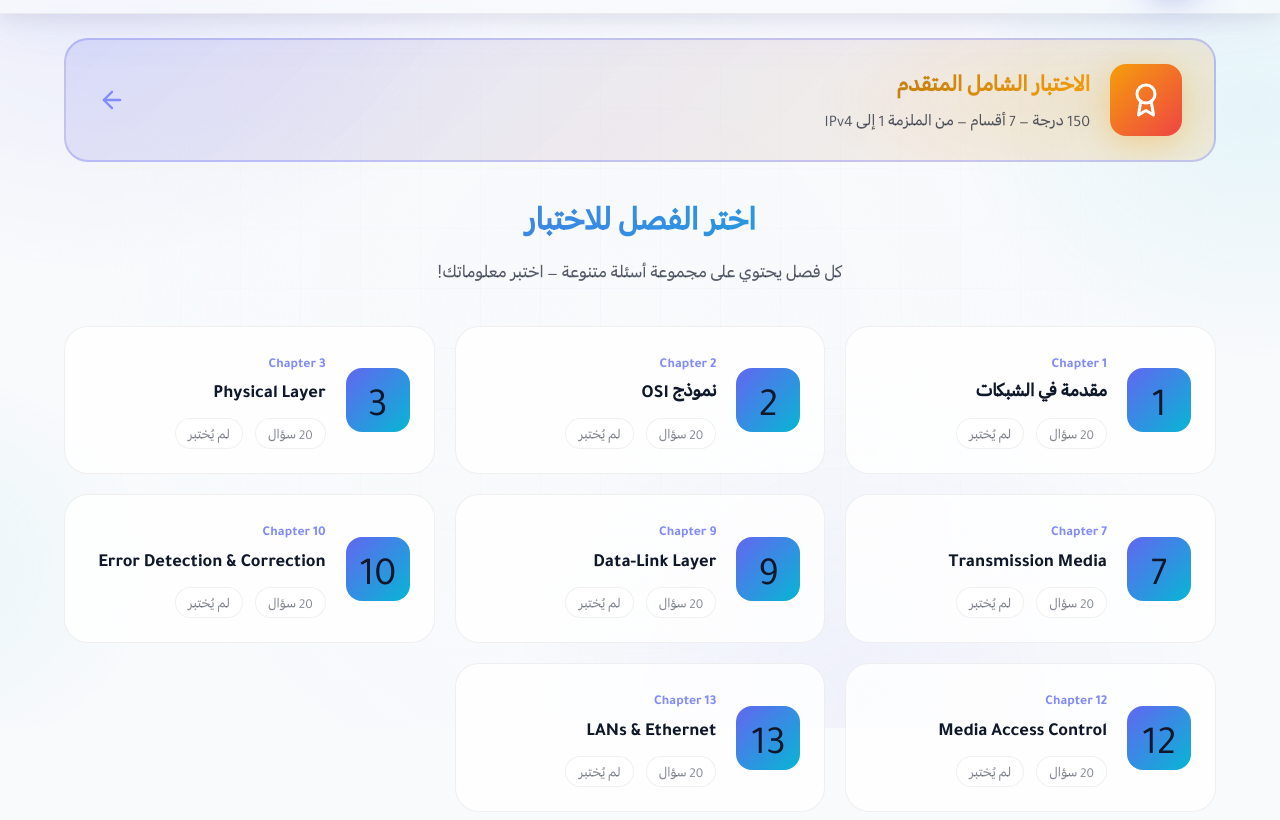
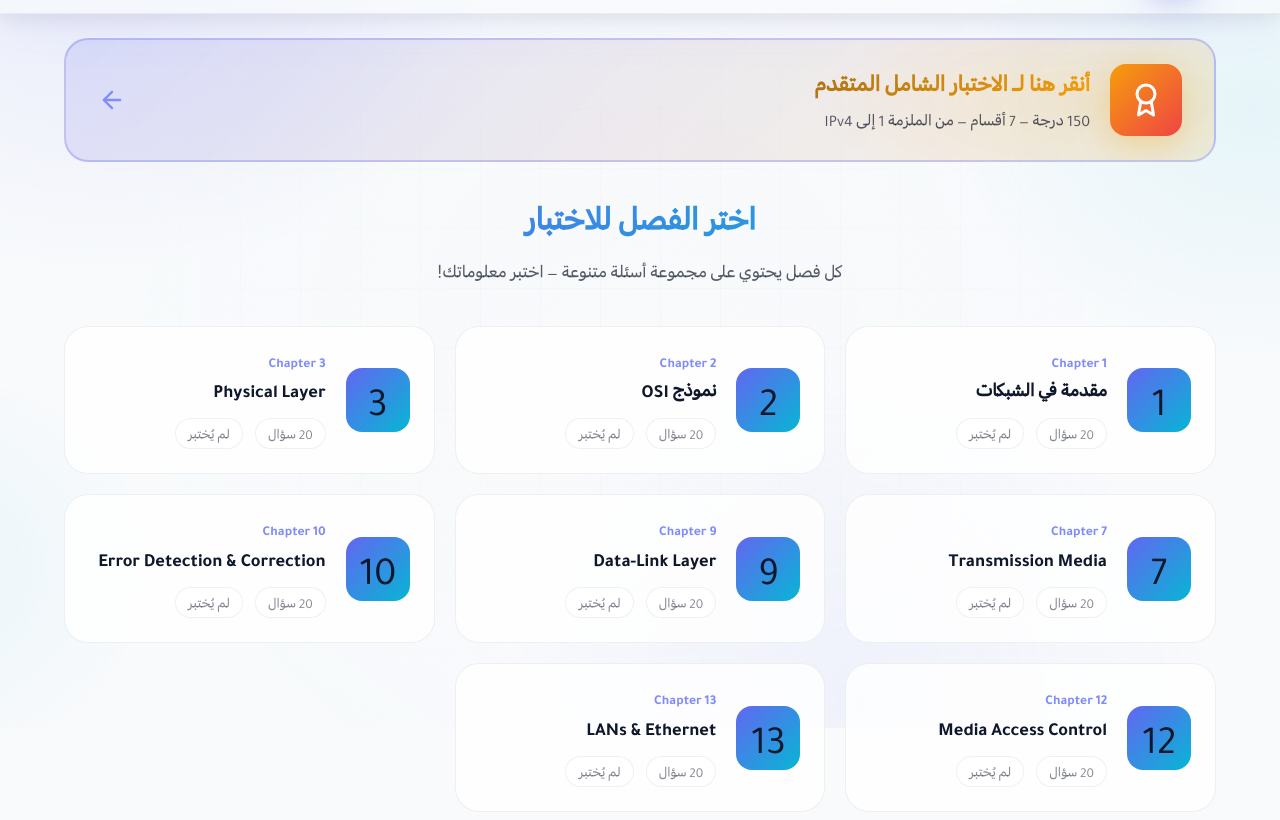
Before and after one commit to hamza4app2vip/network, a plain HTML site: page quiz.html in a window 1280 px wide. Shown: the part 72-892 px from the top of the page. Drawn offline with Linux system fonts and the light colour scheme.

Commit message:
Update quiz.html

```diff
--- a/quiz.html
+++ b/quiz.html
@@ -287,7 +287,7 @@
                 </svg>
             </div>
             <div class="banner-content">
-                <div class="banner-title">الاختبار الشامل المتقدم</div>
+                <div class="banner-title">أنقر هنا لـ الاختبار الشامل المتقدم</div>
                 <div class="banner-subtitle">150 درجة — 7 أقسام — من الملزمة 1 إلى IPv4</div>
             </div>
             <div class="banner-arrow">
@@ -352,4 +352,5 @@
     <script src="./dev-popup.js"></script>
 </body>
 
+
 </html>
```
